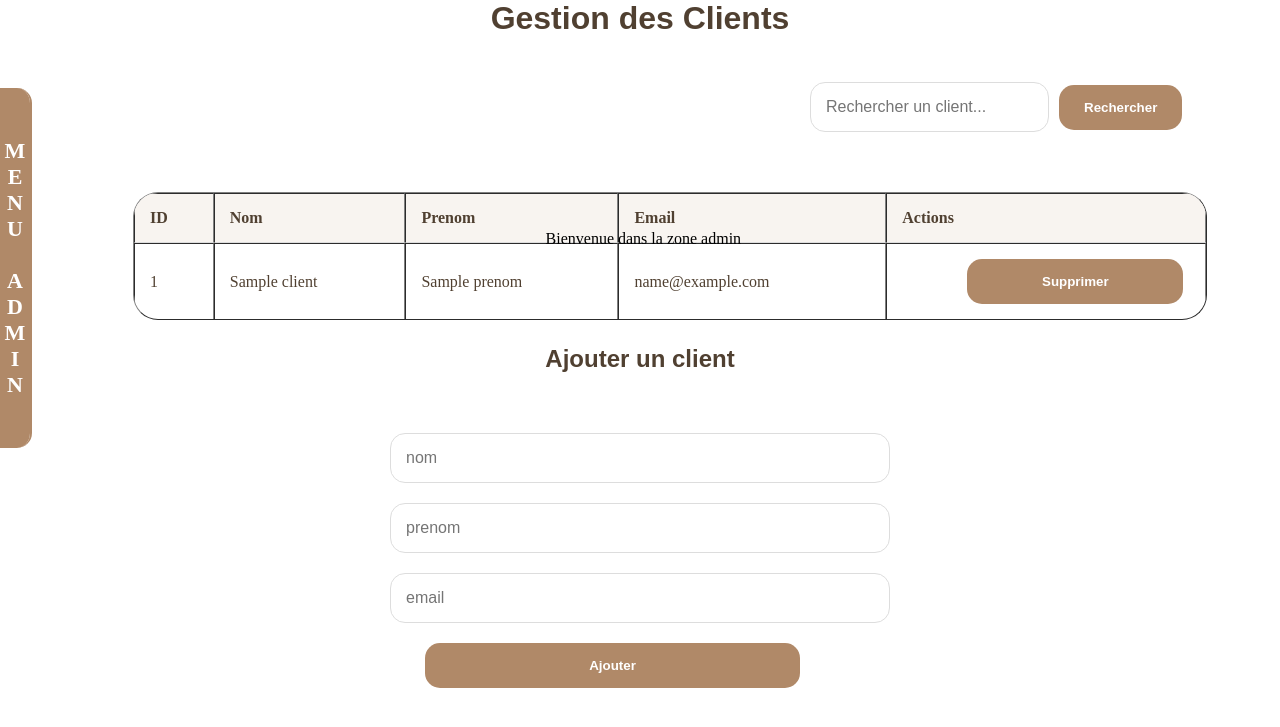
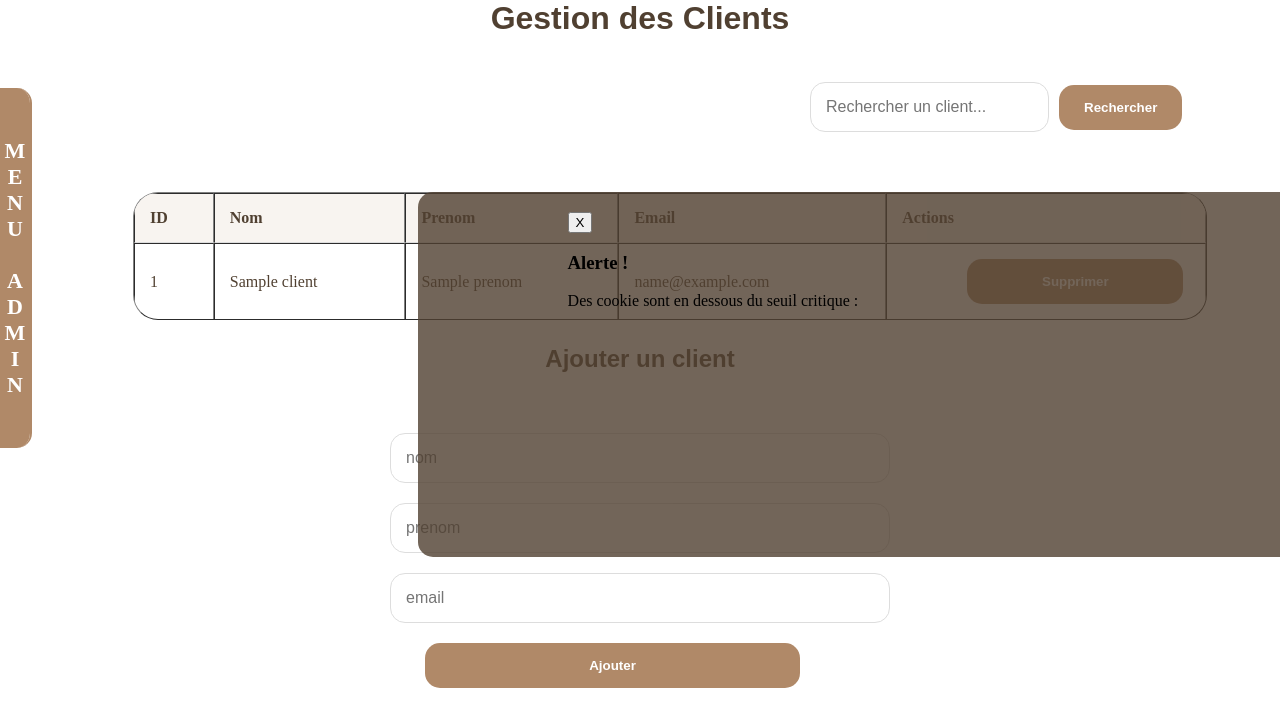
Before and after one commit to math208208/projetPHP, a PHP site: template View/vuAdminClient.php in a window 1280 px wide. Shown: the part 40-767 px from the top of the page. Run offline with PHP 8.4, Linux system fonts and the light colour scheme; the template is opened without the code that fills it: most values are stand-ins (such as "Sample title", 1, 10 or a date in 2020).

Commit message:
debut popup admin

```diff
--- a/Controller/ControllerAdminClient.php
+++ b/Controller/ControllerAdminClient.php
@@ -11,6 +11,8 @@
 
     public function viewAdminClient() {
         $clients = $this->model->getClients();
+        $stocks=$this->model->getStock();
+        $produits=$this->model->getAllProduits();
         require 'View/vuAdminClient.php';
     }
 
--- a/View/vuAdminClient.php
+++ b/View/vuAdminClient.php
@@ -15,14 +15,39 @@
 
     <?php require_once 'View/common/menuAdmin.php' ; ?>
 
-
 </header>
 
 <body>
 
+    <?php $hasCriticalStock = false; ?>
+    <?php foreach ($stocks as $stock): ?>
+        <?php if ($stock['quantité'] < $stock['seuil_critique']): ?>
+            <?php $hasCriticalStock = true; ?>
+        <?php endif; ?>
+    <?php endforeach; ?>
+
     <div class="adminmessage">
-        Bienvenue dans la zone admin
+        <button>X</button>
+        <h3>Alerte !</h3>
+        <p>Des cookie sont en dessous du seuil critique :</p>
+        <?php foreach ($stocks as $stock): ?>
+            <?php if ($stock['quantité'] < $stock['seuil_critique']): ?>
+                <?php foreach ($produits as $produit): ?>
+                    <?php if ($produit['id'] === $stock['produit_id']): ?>
+                        <div class="prodRupture">
+                            <img src="<?= $produit['icone'] ?>" class="imgRupt" alt="cookie-img">
+                            <p><?= $produit['reference'] ?></p>
+                        </div>
+                    <?php endif; ?>
+                <?php endforeach; ?>
+            <?php endif; ?>
+        <?php endforeach; ?>
+        <form method="post" class="search" action="index.php?action=adminFournisseur">
+            <button type="submit">Fournisseur</button>
+        </form>
     </div>
+
+
     <h1>Gestion des Clients</h1>
 
     <!-- Formulaire de recherche -->
--- a/css/vuAdminClient.css
+++ b/css/vuAdminClient.css
@@ -16,8 +16,27 @@
 
 div.adminmessage {
   position: fixed;
-  margin-top: 18%;
-  margin-left: 42%;
+  margin-top: 15%;
+  margin-left: 32%;
+  background-color: #504031cd;
+  padding-left: 150px;
+  padding-right: 150px;
+  padding-bottom: 150px;
+  padding-top: 20px;
+
+  border-radius: 15px;
+}
+
+.imgRupt {
+  max-width: 75px;
+  border-radius: 20px;
+  transition: transform 0.5s ease;
+}
+
+.prodRupture {
+  display: grid;
+
+  justify-items: center;
 }
 
 h2 {
```
Also changed, not shown: Model/ModelAdminClient.php (+18 -0 lines).
